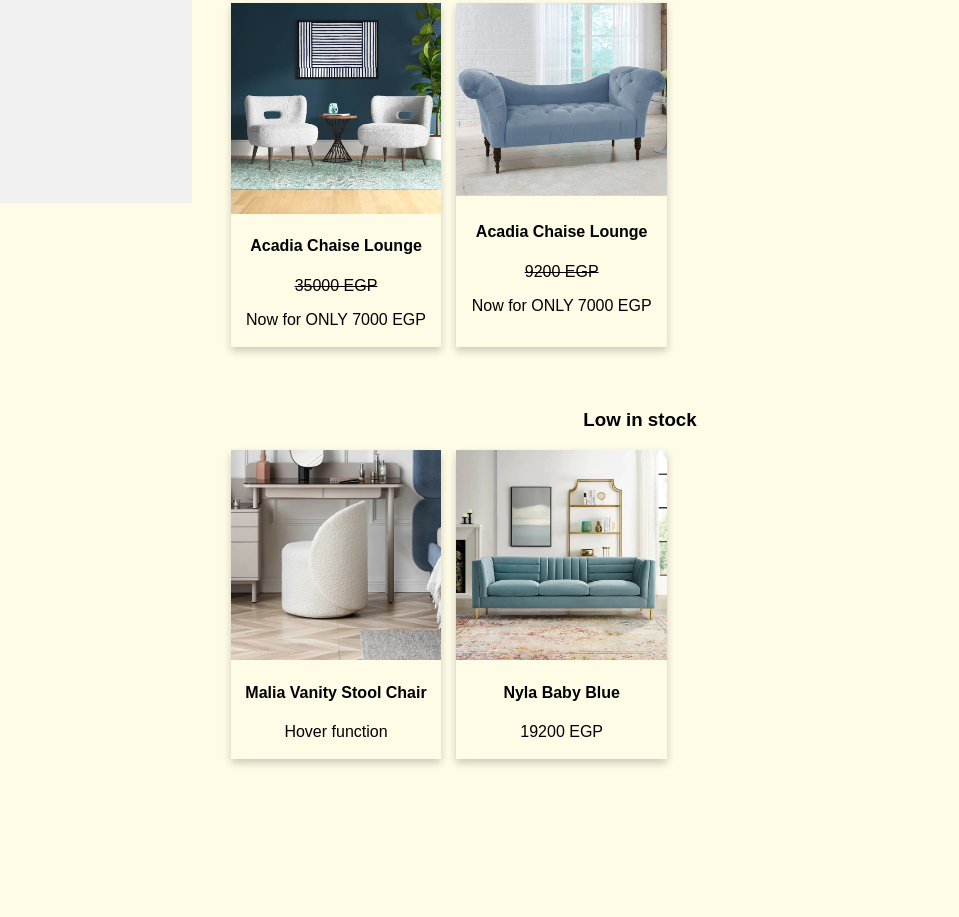
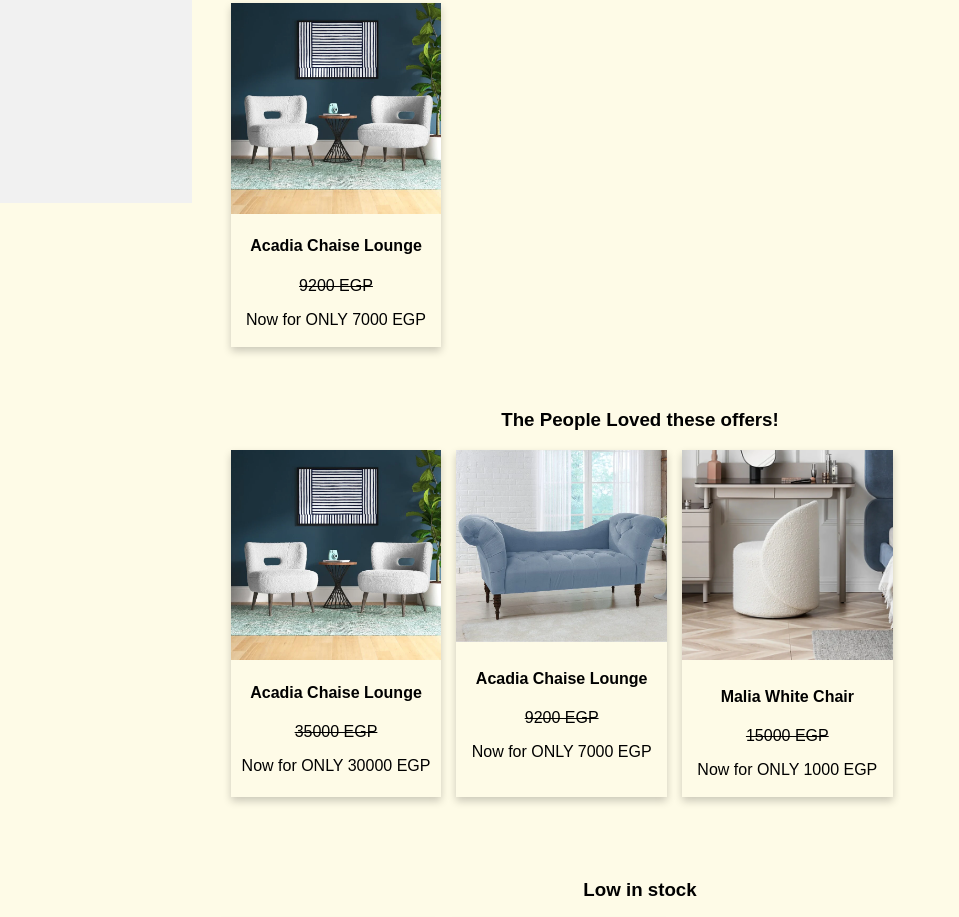
Before and after one commit to GeorgeAyy/Web-Ninjas-El-Cyber, a plain HTML site: page Project/Admin.html in a window 1280 px wide. Shown: the part 597-1514 px from the top of the page, without its empty margins (0-959 px from the left). Before the commit the page ends 1419 px from the top, so only its background shows below. Drawn offline with Linux system fonts and the light colour scheme.

Commit message:
Update Admin.html

```diff
--- a/Project/Admin.html
+++ b/Project/Admin.html
@@ -33,7 +33,7 @@
 
     <div class="header">
 
-        <h2 style="margin-right:26% ;"> Dashboard</h2>
+        <h2 style="margin-right: 27%;">Your Dashboard</h2>
         <!-- </div>
     <div class="row">
         <div class="content">
@@ -118,8 +118,26 @@
                 </div>
                 <div class="container">
                     <h4><b>Acadia Chaise Lounge</b></h4>
+                    <p class="deals">9200 EGP</p>
+                    <p>Now for ONLY 7000 EGP</p>
+                </div>
+            </div>
+        </div>
+
+        <h3>The People Loved these offers!</h3>
+        <div class="row">
+            <div class="content">
+                <section class="hoveringimgs">
+                    <div style="width:100%; display:flex">
+                        <img src="Images/Corinne_25.6_Wide_Wingback_Chair.webp" class="hoveredimg" alt="chair"
+                            style="width:100%">
+                        <img src="Images/Corinne_25.6_Wide_Wingback_Chair_11.jpg" alt="texture" class="hover_img"
+                            style="width:100%">
+                    </div>
+                    <div class="container">
+                        <h4><b>Acadia Chaise Lounge</b></h4>
                         <p class="deals">35000 EGP</p>
-                <p>Now for ONLY 7000 EGP</p>
+                        <p>Now for ONLY 30000 EGP</p>
                     </div>
                 </section>
             </div>
@@ -129,6 +147,15 @@
                     <h4><b>Acadia Chaise Lounge</b></h4>
                     <p class="deals">9200 EGP</p>
                     <p>Now for ONLY 7000 EGP</p>
+                </div>
+            </div>
+            <div class="content">
+                <img src="Images/malia_5.webp" alt="Avatar" style="width:100%">
+                <div class="container">
+                    <h4><b>Malia White Chair</b></h4>
+                    <p class="deals">15000 EGP</p>
+                    <p>Now for ONLY 1000 EGP</p>
+                </div>
             </div>
         </div>
     </div>
@@ -148,16 +175,25 @@
         </div>
         <div class="content">
             <section class="hoveringimgs">
+<<<<<<< Updated upstream
                 <div style="width:100%; display:flex">
                     <img src="Images/NylaBabyBlue2.webp" class="hoveredimg" alt="Avatar" style="width:100%">
                     <img src="Images/NylaBabyBlue3.webp" alt="texture" class="hover_img" style="width:100%">
                 </div>
+=======
+                <img src="Images/NylaBabyBlue2.webp" class="hoveredimg" alt="Avatar" style="width:100%">
+                <img src="Images/NylaBabyBlue3.webp" alt="texture" class="hover_img" style="width:100%">
+>>>>>>> Stashed changes
                 <div class="container">
                     <h4><b>Nyla Baby Blue</b></h4>
                     <p>19200 EGP</p>
                 </div>
+<<<<<<< Updated upstream
             </section>
+=======
+>>>>>>> Stashed changes
         </div>
+        </sextion>
     </div>
 </body>
 
```
Lines whose indentation alone changed are shown as unchanged.
